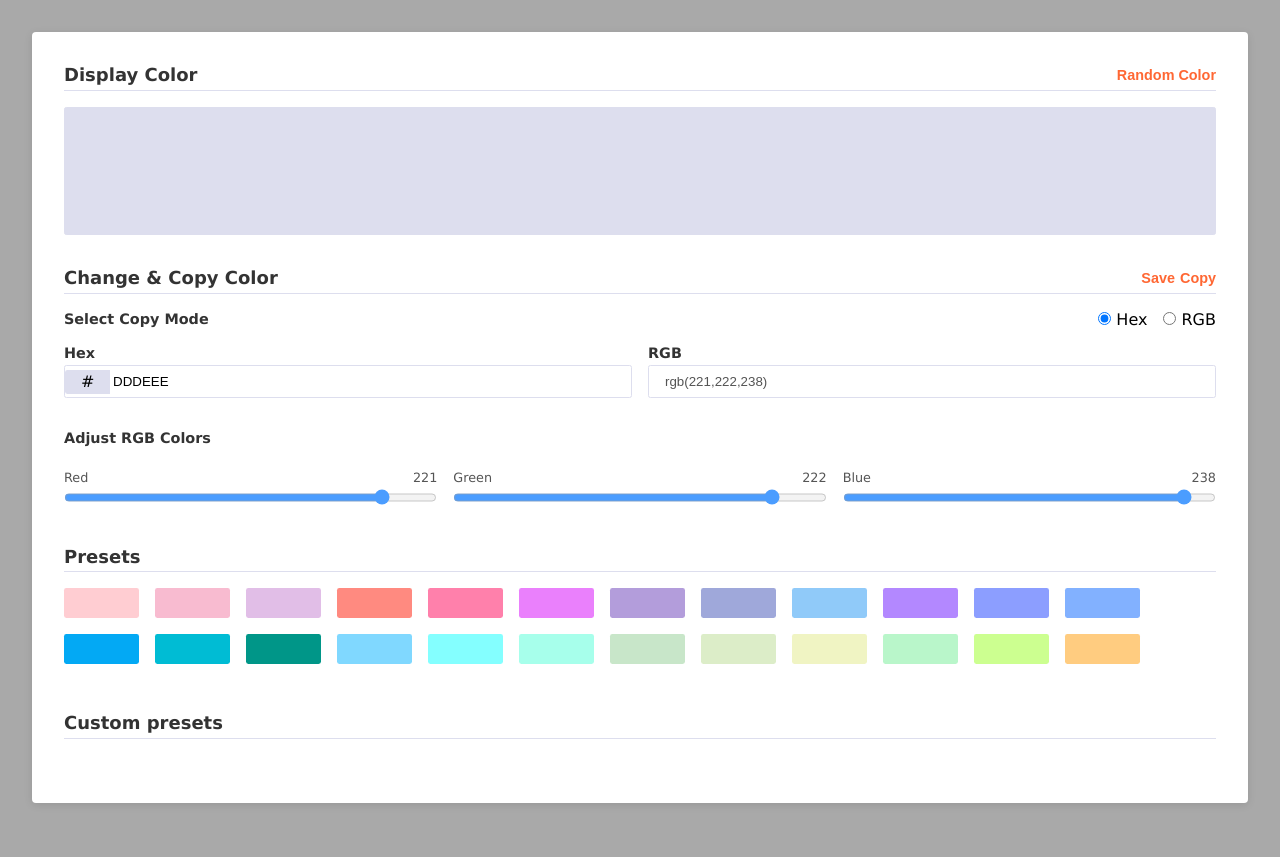
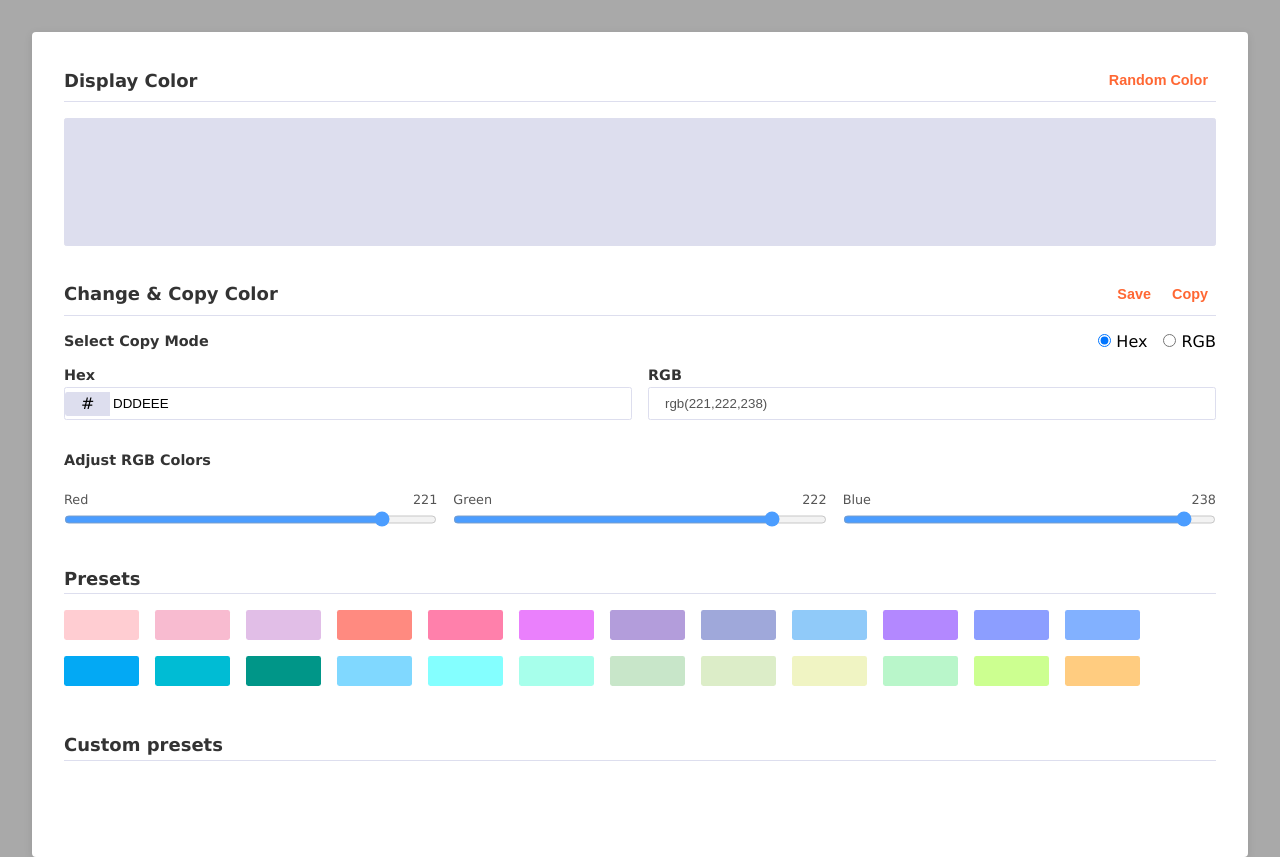
Before and after one commit to mhsifat2000/DomProjects, a plain HTML site: page project1.1/index.html in a window 1280 px wide. Before the commit the page ends 832 px from the top, so only its background shows below. Drawn offline with Linux system fonts and the light colour scheme.

Commit message:
Update style.css

```diff
--- a/project1.1/style.css
+++ b/project1.1/style.css
@@ -45,6 +45,7 @@ body {
 	font-size: 0.9rem;
 	font-weight: 600;
 	cursor: pointer;
+	margin:.5rem;
 }
 
 .section-title {
@@ -223,6 +224,14 @@ label {
 	padding: 1rem 0;
 }
 
+.custom-colors {
+	display: flex;
+	flex-wrap: wrap;
+	gap: 1rem;
+	justify-content: flex-start;
+	padding: 1rem 0;
+}
+
 .color-box {
 	width: 75px;
 	height: 30px;
```
